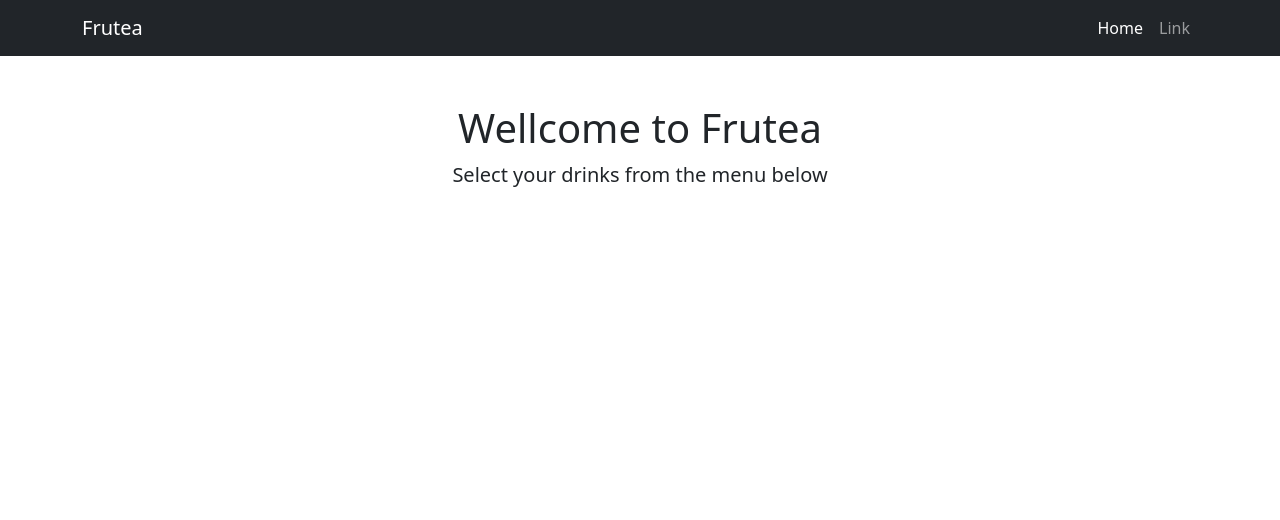
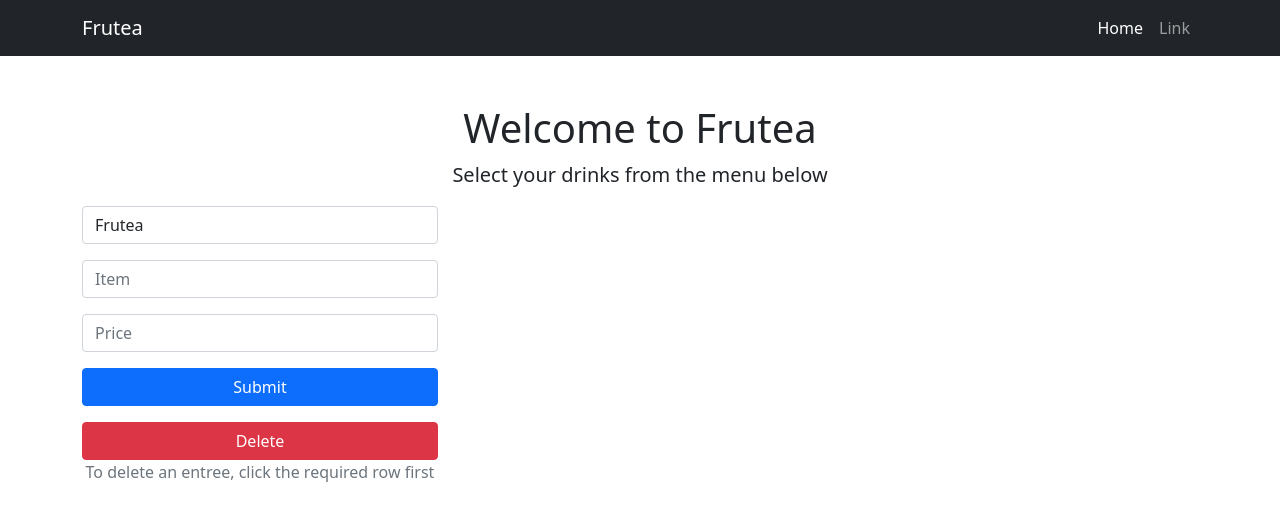
Before and after one commit to Awa555/ssp-ca3, a website: page views/index.html in a window 1280 px wide. Drawn offline with nearby package versions, Linux system fonts and the light colour scheme; no server answers.

Commit message:
Change index.html

```diff
--- a/index.js
+++ b/index.js
@@ -1,3 +1,5 @@
+// Below of code has been sourced from the lecturer Mikhail class teaching
+
 const   http = require('http'), //This module provides the HTTP server functionalities
         path = require('path'), //The path module provides utilities for working with file and directory paths
         express = require('express'), //This module allows this app to respond to HTTP requests, defines the routing and renders back the required content
--- a/views/index.html
+++ b/views/index.html
@@ -10,6 +10,7 @@
         <link rel="icon" type="image/x-icon" href="assets/favicon.ico" />
         <!-- Core theme CSS (includes Bootstrap)-->
         <link href="css/styles.css" rel="stylesheet" />
+        <link href="css/Frutea.css" rel="stylesheet" />
         <script src="https://code.jquery.com/jquery-3.6.0.min.js" integrity="sha256-/xUj+3OJU5yExlq6GSYGSHk7tPXikynS7ogEvDej/m4=" crossorigin="anonymous"></script>
         <script src="js/table.js"></script>
     </head>
@@ -29,11 +30,33 @@
         </nav>
         <!-- Page content-->
         <div class="container">
-            <div class="text-center mt-5">
-                <h1>Wellcome to Frutea</h1>
-                <p class="lead">Select your drinks from the menu below</p>
+            <div class="row">
+                <div class="text-center mt-5">
+                    <h1>Welcome to Frutea</h1>
+                    <p class="lead">Select your drinks from the menu below</p>
+                </div>
+                <div id="results" class="col-lg-8 mb-5 order-2"></div>
+                <div id="menu" class="col-lg-4 mb-5 order-1">
+                    <form enctype="application/json" action="/post/json" method="post">
+                        <div class="form-group">
+                            <select class="form-control" name="sec_n">
+                                <option value="0">Frutea</option>
+                                <option value="1">Milk Tea</option>
+                                <option value="2">Fresh Fruit Yogurt</option>
+                                <option value="3">Smoothie</option>
+                                <option value="4">Bubble Waffle</option>
+                            </select>
+                            <input class="form-control mt-3" type="text" name="item" placeholder="Item">
+                            <input class="form-control mt-3" type="text" name="price" placeholder="Price">
+                            <div class="d-grid gap-2"><button type="submit" class="btn btn-primary btn-block mt-3">Submit</button></div>
+                        </div>
+                    </form>
+                    <div class="d-grid gap-2">
+                        <button id="delete" class="btn btn-danger btn-block mt-3">Delete</button>
+                    </div>
+                    <p class="text-muted text-center">To delete an entree, click the required row first</p>
+                </div>
             </div>
-            <div id="results" class="col-lg-12 mb-5"></div>
         </div>
         <!-- Bootstrap core JS-->
         <script src="https://cdn.jsdelivr.net/npm/bootstrap@5.1.3/dist/js/bootstrap.bundle.min.js"></script>
--- a/views/js/Frutea.js
+++ b/views/js/Frutea.js
@@ -1,3 +1,5 @@
+// Below of code has been sourced from the lecturer Mikhail class teaching
+
 var gEntreeCount = 0;
 // returns a number that represents the sum of all the selected menu
 // item prices.
--- a/views/js/table.js
+++ b/views/js/table.js
@@ -1,3 +1,5 @@
+// Below of code has been sourced from the lecturer Mikhail class teaching
+
 function draw_table(){
     $("#results").empty();
     $.getHTMLuncached = function(url) {
```
Also changed, not shown: 1 other file.
